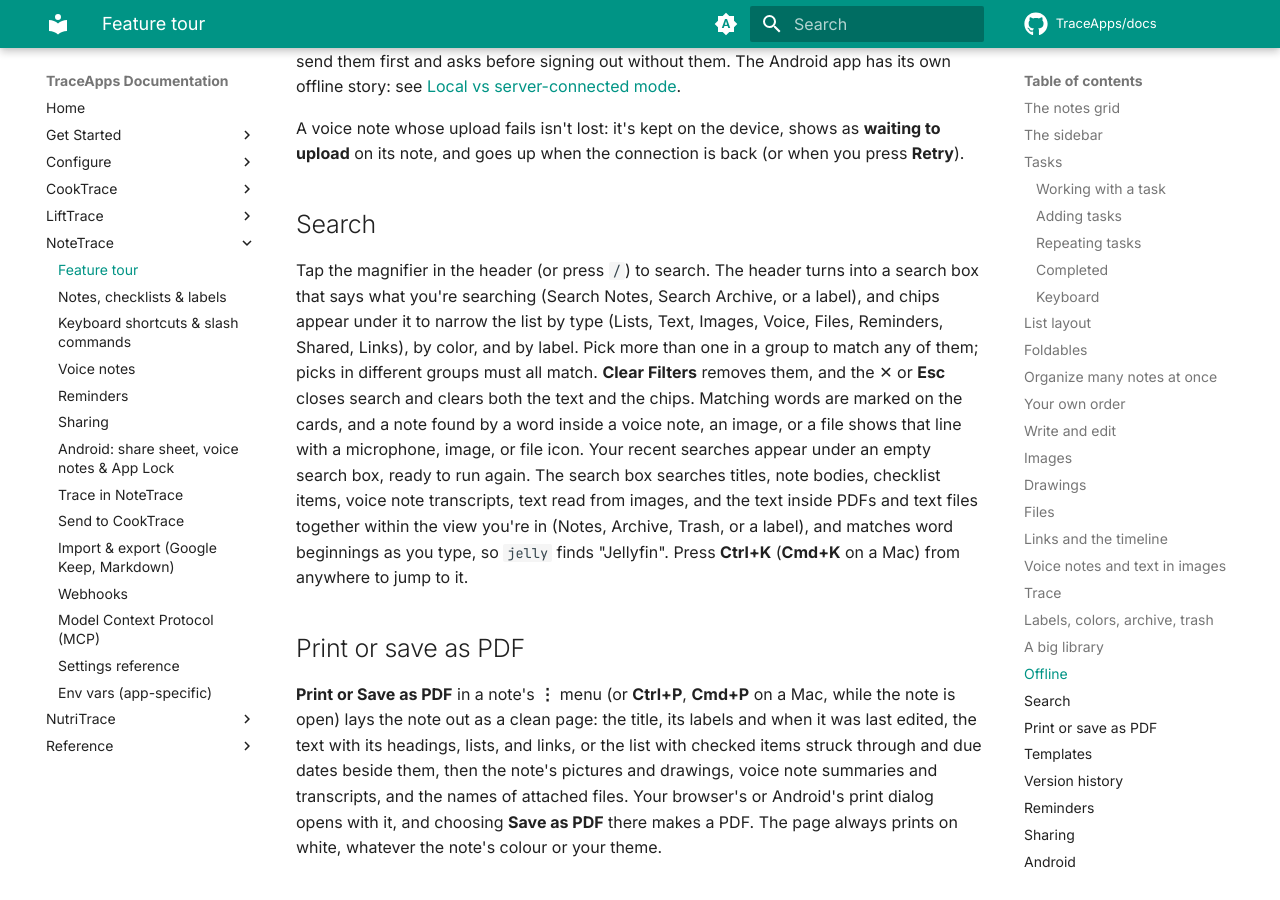
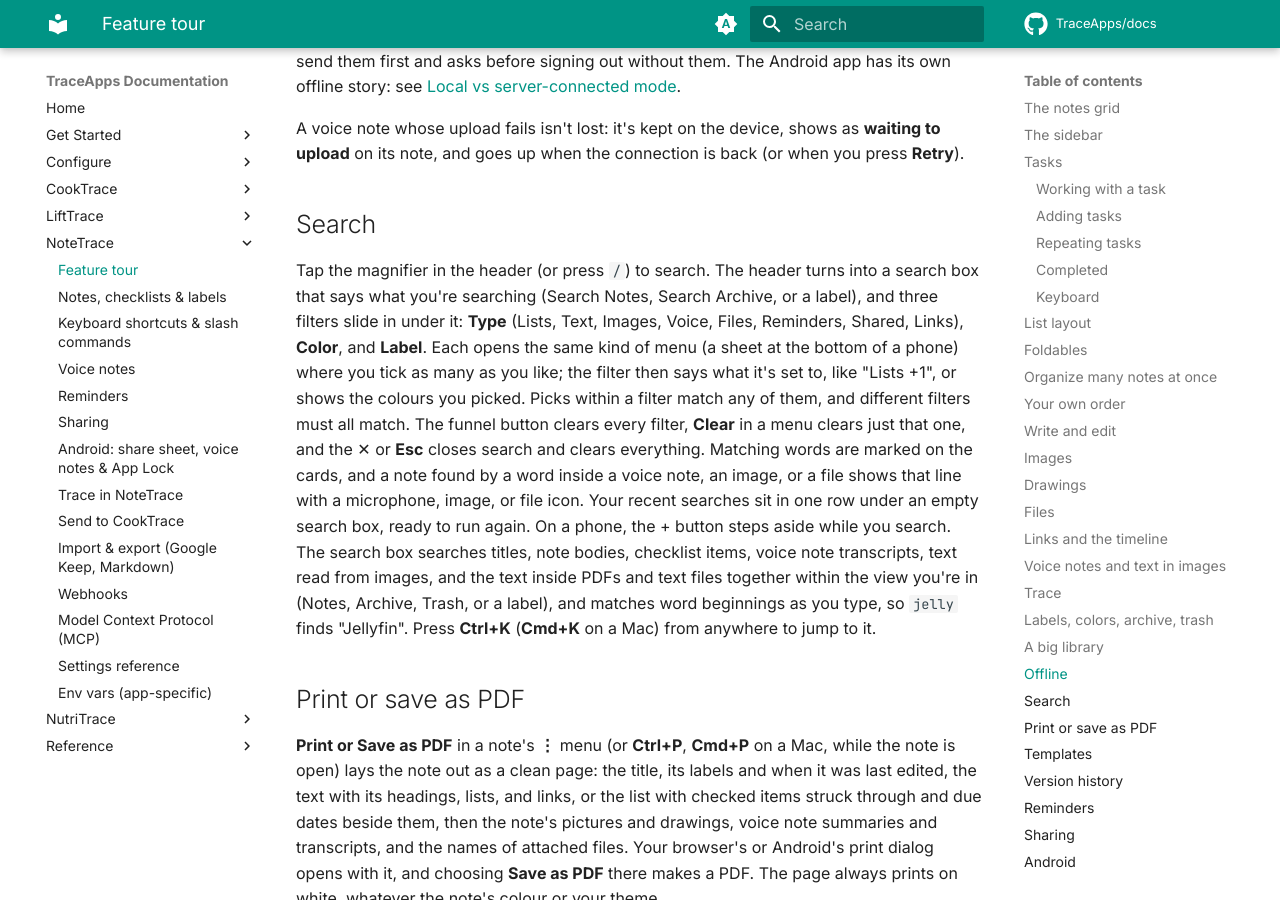
Before and after one commit to TraceApps/docs, an MkDocs documentation site: the page built from docs/notetrace/features.md, in a window 1280 px wide and 900 px high, scrolled down 10266 px. Built offline with MkDocs 1.6.1 and Material for MkDocs 9.7.7, drawn with Linux system fonts in a browser that asks for light colours; comment, search, counter and statistics services are not loaded.

Commit message:
NoteTrace: search filters

```diff
--- a/docs/notetrace/features.md
+++ b/docs/notetrace/features.md
@@ -184,7 +184,7 @@ A voice note whose upload fails isn't lost: it's kept on the device, shows as **
 
 ## Search {#search}
 
-Tap the magnifier in the header (or press `/`) to search. The header turns into a search box that says what you're searching (Search Notes, Search Archive, or a label), and chips appear under it to narrow the list by type (Lists, Text, Images, Voice, Files, Reminders, Shared, Links), by color, and by label. Pick more than one in a group to match any of them; picks in different groups must all match. **Clear Filters** removes them, and the ✕ or **Esc** closes search and clears both the text and the chips. Matching words are marked on the cards, and a note found by a word inside a voice note, an image, or a file shows that line with a microphone, image, or file icon. Your recent searches appear under an empty search box, ready to run again. The search box searches titles, note bodies, checklist items, voice note transcripts, text read from images, and the text inside PDFs and text files together within the view you're in (Notes, Archive, Trash, or a label), and matches word beginnings as you type, so `jelly` finds "Jellyfin". Press **Ctrl+K** (**Cmd+K** on a Mac) from anywhere to jump to it.
+Tap the magnifier in the header (or press `/`) to search. The header turns into a search box that says what you're searching (Search Notes, Search Archive, or a label), and three filters slide in under it: **Type** (Lists, Text, Images, Voice, Files, Reminders, Shared, Links), **Color**, and **Label**. Each opens the same kind of menu (a sheet at the bottom of a phone) where you tick as many as you like; the filter then says what it's set to, like "Lists +1", or shows the colours you picked. Picks within a filter match any of them, and different filters must all match. The funnel button clears every filter, **Clear** in a menu clears just that one, and the ✕ or **Esc** closes search and clears everything. Matching words are marked on the cards, and a note found by a word inside a voice note, an image, or a file shows that line with a microphone, image, or file icon. Your recent searches sit in one row under an empty search box, ready to run again. On a phone, the + button steps aside while you search. The search box searches titles, note bodies, checklist items, voice note transcripts, text read from images, and the text inside PDFs and text files together within the view you're in (Notes, Archive, Trash, or a label), and matches word beginnings as you type, so `jelly` finds "Jellyfin". Press **Ctrl+K** (**Cmd+K** on a Mac) from anywhere to jump to it.
 
 ## Print or save as PDF {#print}
 
```
